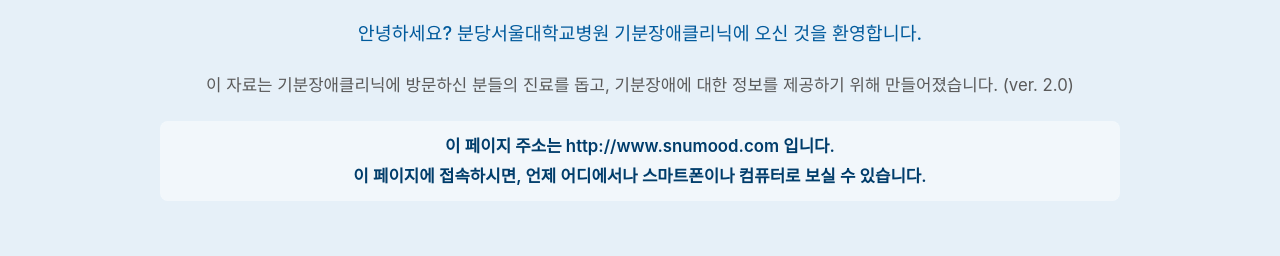
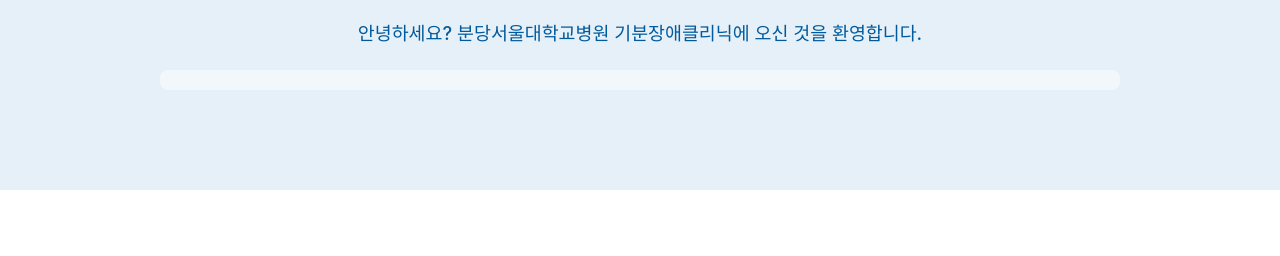
Before and after one commit to snumood/MSSI, a plain HTML site: page index.html in a window 1280 px wide. Shown: the part 211-467 px from the top of the page. Drawn offline with Linux system fonts and the light colour scheme.

Commit message:
Update index.html

```diff
--- a/index.html
+++ b/index.html
@@ -424,8 +424,7 @@
                     분당서울대학교병원 기분장애클리닉
                 </h1>
                 <p style="font-size: 1.15rem; color: var(--primary-color); font-weight: 500;">안녕하세요? 분당서울대학교병원 기분장애클리닉에 오신 것을 환영합니다.</p>
-                <p>이 자료는 기분장애클리닉에 방문하신 분들의 진료를 돕고, 기분장애에 대한 정보를 제공하기 위해 만들어졌습니다. (ver. 2.0)</p>
-                <p style="font-weight: 600; color: var(--primary-dark); margin-top: 20px; background: rgba(255,255,255,0.5); padding: 10px; border-radius: 8px;">이 페이지 주소는 http://www.snumood.com 입니다.<br> 이 페이지에 접속하시면, 언제 어디에서나 스마트폰이나 컴퓨터로 보실 수 있습니다.</p>
+                <p style="font-weight: 600; color: var(--primary-dark); margin-top: 20px; background: rgba(255,255,255,0.5); padding: 10px; border-radius: 8px;"></p>
             </div>
         </section>
 
```
